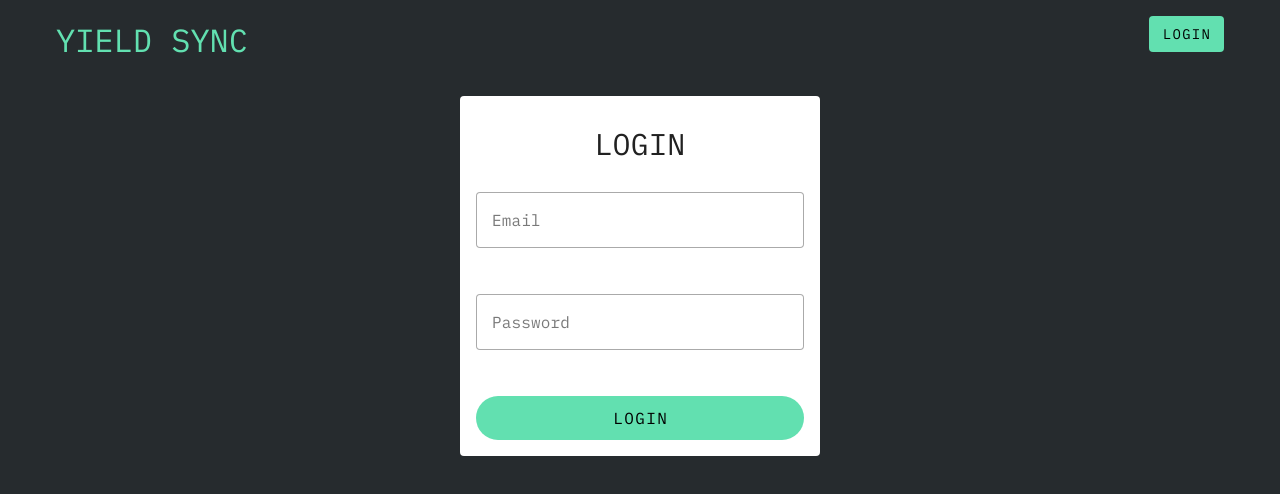
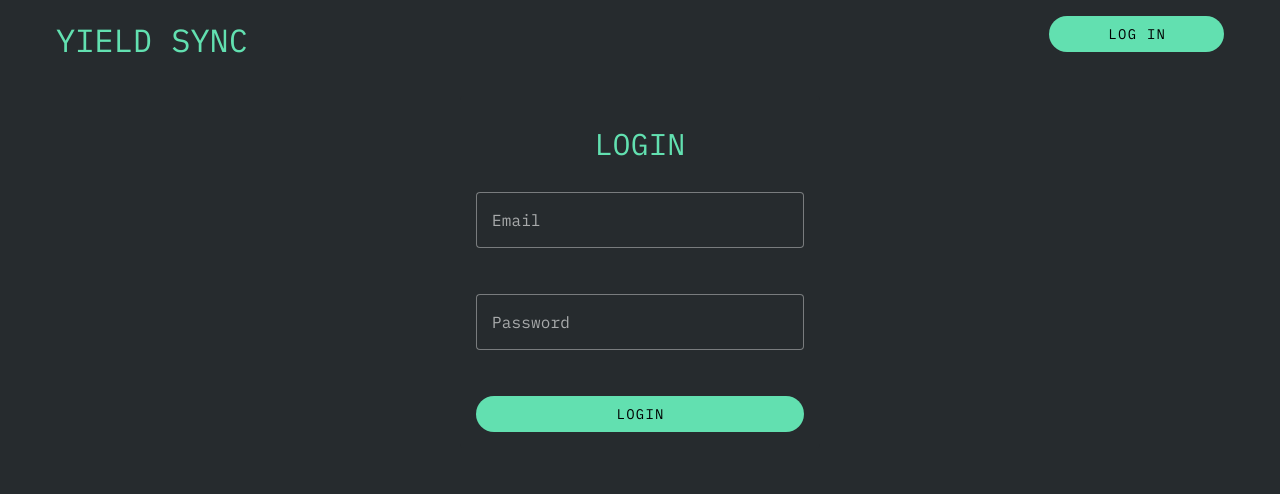
Before and after one commit to yield-sync/frontend, a Vue app: page /login in a window 1280 px wide. Shown: the top 494 px of the page. Built offline with nearby package versions, Linux system fonts and the light colour scheme; no server answers; a web font is replaced by a local one.

Commit message:
Improved login

```diff
--- a/src/App.vue
+++ b/src/App.vue
@@ -37,7 +37,11 @@
 		background-color: $dark;
 	}
 
-	h1 {
+	p {
+		color: $light;
+	}
+
+	h1, h2, h3, h4, h5, h6 {
 		color: $primary;
 	}
 
--- a/src/components/NavigationBar.vue
+++ b/src/components/NavigationBar.vue
@@ -1,16 +1,18 @@
 <template>
 	<VContainer>
 		<VRow>
-			<VCol cols="12" md="11">
+			<VCol cols="12" sm="10">
 				<RouterLink to="/" class="text-decoration-none">
 					<h1 class="text-uppercase">Yield Sync</h1>
 				</RouterLink>
 			</VCol>
 
-			<VCol cols="12" md="1">
-				<RouterLink to="/login">
-					<VBtn color="primary" elevation="0" class="w-100">Login</VBtn>
+			<VCol cols="12" sm="2">
+				<RouterLink v-if="!app.loggedIn" to="/login">
+					<VBtn color="primary" rounded elevation="0" class="w-100">Log In</VBtn>
 				</RouterLink>
+
+				<VBtn v-else @click="logOut"rounded color="secondary" elevation="0" class="w-100">Log out</VBtn>
 			</VCol>
 		</VRow>
 	</VContainer>
@@ -18,9 +20,18 @@
 
 
 <script lang="ts" setup>
+	import { useRouter } from 'vue-router';
+	import useAppStore from "@/stores/App";
 
+	const app = useAppStore();
+
+	const router = useRouter()
+
+	const logOut = async () => {
+		localStorage.removeItem('authToken')
+
+		router.push('/login');
+
+		app.setLoggedIn(false);
+	};
 </script>
-
-<style lang="scss" scoped>
-
-</style>
--- /dev/null
+++ b/src/components/Portfolios.vue
@@ -0,0 +1,51 @@
+<template>
+	<VContainer>
+		<div v-if="app.loggedIn">
+			<h2>Your Portfolios</h2>
+			<br>
+			<p v-if="!requestError">{{ portfolios }}</p>
+			<h3 v-else class="text-error">{{ requestError }}</h3>
+		</div>
+		<div v-else>
+			<p class="text-center">Log in to view your portfolios</p>
+		</div>
+	</VContainer>
+</template>
+
+<script setup>
+	import { ref, onMounted } from "vue";
+	import axios from "axios";
+	import useAppStore from "@/stores/App";
+
+	const app = useAppStore();
+	const portfolios = ref([]);
+	const requestError = ref("");
+
+	const URL = import.meta.env.MODE === 'development' ? import.meta.env.VITE_DEV_SERVER_URL : "";
+
+	onMounted(async () => {
+		try
+		{
+			if (!app.loggedIn)
+			{
+				return;
+			}
+
+			const authAxios = axios.create({
+				baseURL: `${URL}/api/portfolio`,
+				headers: {
+					authorization: `Bearer ${localStorage.getItem("authToken")}`
+				}
+			});
+
+			const response = await authAxios.get("/");
+
+			portfolios.value = response.data.portfolios;
+			requestError.value = "";
+		}
+		catch (error)
+		{
+			requestError.value = error.response?.data.message || error.message;
+		}
+	});
+</script>
--- a/src/main.ts
+++ b/src/main.ts
@@ -7,4 +7,4 @@
 
 
 // eslint-disable-next-line
-const app = createApp(App).use(createPinia()).use(router).use(vuetify).mount("#app");
+export const app = createApp(App).use(createPinia()).use(router).use(vuetify).mount("#app");
--- a/src/plugins/vuetify.ts
+++ b/src/plugins/vuetify.ts
@@ -21,11 +21,13 @@
 					background: "#FFFFFF",
 					surface: "#FFFFFF",
 					primary: "#62e0b0",
-					secondary: "#48A9A6",
+					secondary: "rgb(63, 87, 86)",
 					error: "#FF5252",
 					info: "#2196F3",
-					success: "#4CAF50",
+					success: "rgb(11, 175, 16)",
 					warning: "#FB8C00",
+					light: "rgb(200, 200, 200)",
+					dark: "rgb(38, 43, 46)",
 				}
 			},
 		},
--- a/src/stores/App.ts
+++ b/src/stores/App.ts
@@ -2,21 +2,38 @@
 
 
 type State = {
-	advancedMode: boolean,
-	adminMode: boolean,
+	loggedIn: boolean,
 }
 
 type Getters = {
 };
 
 type Actions = {
-	toggleAdminMode(): void,
-	toggleAdvancedMode(): void,
+	setLoggedIn(state: boolean): void,
 }
 
 
 export default defineStore<"App", State, Getters, Actions>(
 	"App",
 	{
+		state: () =>
+			{
+				const loggedIn = (
+					localStorage.getItem("authToken") && localStorage.getItem("authToken") != ""
+				) ? true : false;
+
+				return {
+					loggedIn
+				};
+			},
+
+			getters: {},
+
+			actions: {
+				setLoggedIn(state: boolean)
+				{
+					this.loggedIn = state;
+				},
+			},
 	}
 );
--- a/src/styles/variables.scss
+++ b/src/styles/variables.scss
@@ -1,8 +1,10 @@
 $surface: rgb(255, 255, 255);
 $primary: rgb(98, 224, 176);
-$secondary: rgb(72, 169, 166);
+$secondary: rgb(63, 87, 86);
 $error: rgb(255, 82, 82);
 $info: rgb(33, 150, 243);
-$success: rgb(76, 175, 80);
+$success: rgb(11, 175, 16);
 $warning: rgb(251, 140, 0);
+
+$light: rgb(200, 200, 200);
 $dark: rgb(38, 43, 46);
--- a/src/views/HomeView.vue
+++ b/src/views/HomeView.vue
@@ -1,8 +1,9 @@
 <template>
 	<VContainer>
-		<VBtn class="w-100">Your Portfolios</VBtn>
+		<Portfolios />
 	</VContainer>
 </template>
 
 <script setup>
+import Portfolios from '@/components/Portfolios.vue';
 </script>
--- a/src/views/LoginView.vue
+++ b/src/views/LoginView.vue
@@ -1,18 +1,21 @@
 <template>
 	<VContainer>
-		<VCard color="" elevation="0" class="mx-auto p-5" style="max-width: 360px;">
+		<VCard color="dark" elevation="0" class="mx-auto p-5" style="max-width: 360px;">
 			<VCardTitle class="py-6 text-center">
-				<h2 class="text-center text-uppercase text-dark">Login</h2>
+				<h2 class="text-center text-uppercase">Login</h2>
 			</VCardTitle>
 
 			<VCardText>
+				<form @submit.prevent="handleLogin">
 					<VRow>
 						<VCol cols="12">
 							<VTextField
 								v-model="email"
 								label="Email"
 								variant="outlined"
+								color="primary"
 								hint="user@example.com"
+								:disabled="loading"
 							/>
 						</VCol>
 
@@ -22,46 +25,66 @@
 								type="password"
 								label="Password"
 								variant="outlined"
+								color="primary"
 								hint="*****"
+								:disabled="loading"
 							/>
 						</VCol>
 
 						<VCol cols="12">
 							<VBtn
-							size="large"
+								type="submit"
 								color="primary"
 								class="w-100"
 								rounded
 								elevation="0"
-							@click="handleLogin"
+								:disabled="loading"
 							>
-							Login
+								<span v-if="!loading">Login</span>
+								<span v-else>Loading...</span>
 							</VBtn>
+						</VCol>
+
+						<VCol v-if="loginMessage">
+							<h3 class="text-center text-success">{{ loginMessage }}</h3>
 						</VCol>
 
 						<VCol v-if="loginError">
 							<h3 class="text-center text-error">{{ loginError }}</h3>
 						</VCol>
 					</VRow>
+				</form>
 			</VCardText>
 		</VCard>
 	</VContainer>
 </template>
 
 <script setup>
+	import axios from "axios";
 	import { ref } from "vue";
-	import axios from "axios";
+	import { useRouter } from 'vue-router';
+
+	import useAppStore from "@/stores/App";
+
+	const app = useAppStore();
+	const router = useRouter();
 
 	const email = ref("");
 	const password = ref("");
+	const loginMessage = ref("");
 	const loginError = ref("");
+	const loading = ref(false);
+
+	const URL = import.meta.env.MODE === 'development' ? import.meta.env.VITE_DEV_SERVER_URL : "";
 
 	const handleLogin = async () =>
 	{
+		if (loading.value) return;
+
+		loading.value = true;
+
 		try
 		{
-			const URL = import.meta.env.MODE === 'development' ? import.meta.env.VITE_DEV_SERVER_URL : "";
-
 			const response = await axios.post(`${URL}/api/user/login`, {
 				load: {
 					email: email.value,
@@ -71,11 +94,25 @@
 
 			loginError.value = "";
 
+			loginMessage.value = "Success!";
+			console.log(response.data.token);
+
+
 			localStorage.setItem("authToken",  response.data.token);
+
+			app.setLoggedIn(true);
+
+			await new Promise(resolve => setTimeout(resolve, 2000));
+
+			router.push('/');
 		}
 		catch (error)
 		{
 			loginError.value = error.response?.data || error.message;
 		}
+		finally
+		{
+			loading.value = false;
+		}
 	};
 </script>
```
Lines whose indentation alone changed are shown as unchanged.
